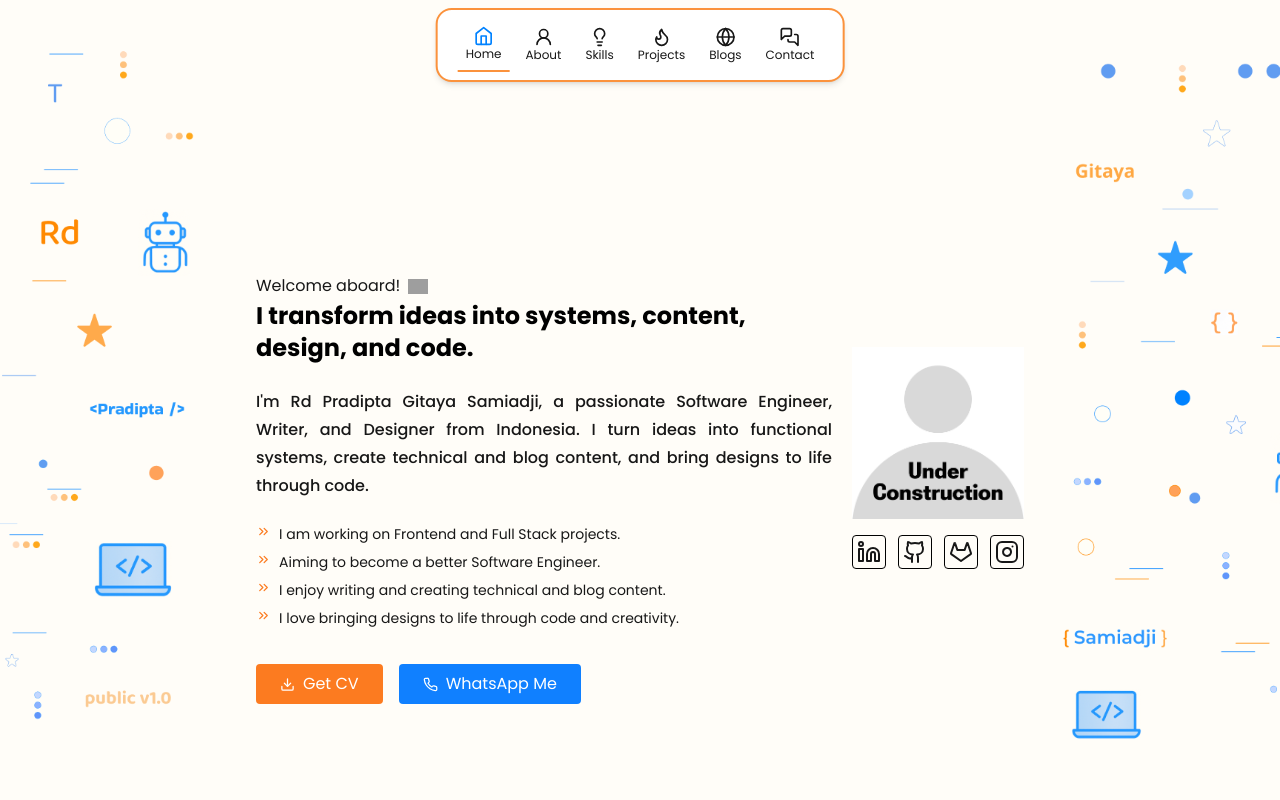
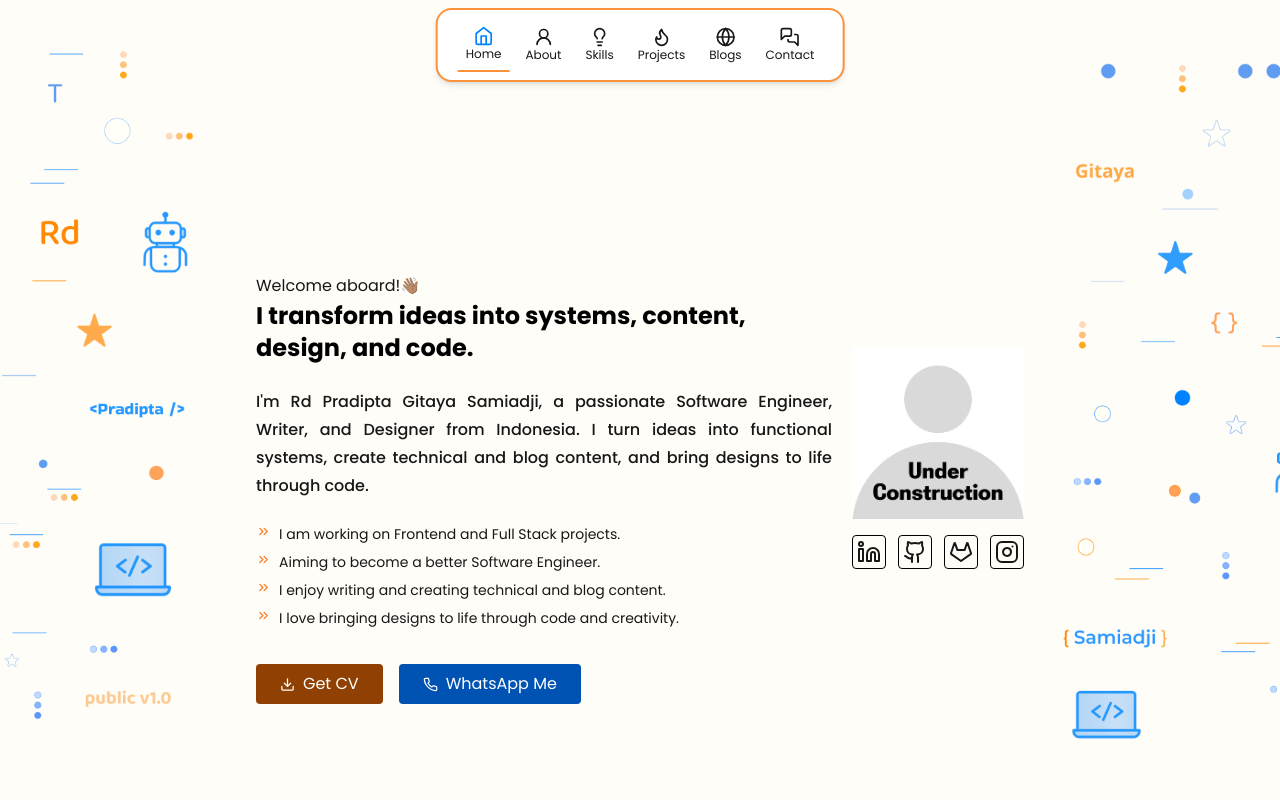
Before and after one commit to Diptags/pradipta-personal-page, a Next.js app: page / in a window 1280 px wide. Shown: the top 800 px of the page. Built offline with nearby package versions, Linux system fonts and the light colour scheme; grey boxes are pictures that could not be loaded.

Commit message:
Improve Lighthouse

```diff
--- a/components/ui/HomeContent.jsx
+++ b/components/ui/HomeContent.jsx
@@ -42,13 +42,7 @@ const SocialIcons = ({ socials }) => (
 const GreetingSection = ({ greeting, tagline, intro }) => (
   <div className="flex-1">
     <span className="leading-7 flex items-center gap-2 font-light">
-      {greeting}
-      <Image
-        src="https://user-images.githubusercontent.com/18350557/176309783-0785949b-9127-417c-8b55-ab5a4333674e.gif"
-        width={20}
-        height={20}
-        alt="Waving Hand"
-      />
+      {greeting}👋🏽
     </span>
     <h1 className="text-black text-2xl font-poppins-bold">{tagline}</h1>
     <p className="font-poppins-medium text-justify my-6 leading-7 font-light">
--- a/constants/colors.js
+++ b/constants/colors.js
@@ -1,11 +1,12 @@
 // Main Color Palette
 export const blue_1 = "#C3D7FF";
 export const blue_2 = "#8BB1FF";
-export const blue_3 = "#1080FF";
+export const blue_3 = "#0053B3";
 export const orange_1 = "#FFDABA";
 export const orange_2 = "#FEC17B";
 export const orange_3 = "#FC7B20";
 export const offwhite = "#D0DFFF";
+export const brown_1 = "#914003";
 
 // Additional Colors
 export const light_1 = "#f8f8f8";
--- a/styles/globals.css
+++ b/styles/globals.css
@@ -79,16 +79,16 @@
   }
 
   .resume_btn {
-    @apply flex items-center gap-2 bg-orange_3 text-white rounded py-2 px-6 transition cursor-pointer active:scale-90 hover:bg-blue_3;
+    @apply flex items-center gap-2 bg-brown_1 text-white rounded py-2 px-6 transition cursor-pointer active:scale-90 hover:bg-blue_3;
   }
 
   .whatsapp_me_btn {
-    @apply flex items-center gap-2 bg-blue_3 text-white rounded py-2 px-6 transition cursor-pointer active:scale-90 hover:bg-orange_3;
+    @apply flex items-center gap-2 bg-blue_3 text-white rounded py-2 px-6 transition cursor-pointer active:scale-90 hover:bg-brown_1;
   }
 
   /* About Page */
   .btn_link {
-    @apply flex gap-2 items-center rounded bg-orange_3 text-white px-4 py-2 transition duration-200 hover:scale-95;
+    @apply flex gap-2 items-center rounded bg-brown_1 text-white px-4 py-2 transition duration-200 hover:scale-95;
   }
 
   .btn_linkedin {
@@ -112,7 +112,7 @@
   }
 
   .send_btn {
-    @apply bg-blue_3 text-white rounded w-full px-4 py-2 flex justify-center items-center gap-2 transition duration-500 active:scale-95 hover:bg-orange_3;
+    @apply bg-blue_3 text-white rounded w-full px-4 py-2 flex justify-center items-center gap-2 transition duration-500 active:scale-95 hover:bg-brown_1;
   }
 
   .alternative_contact {
--- a/tailwind.config.js
+++ b/tailwind.config.js
@@ -1,4 +1,4 @@
-const { blue_1, blue_2, blue_3, orange_1, orange_2, orange_3, offwhite, light_1, light_2, light_3, dark_1, dark_2, dark_3 } = require('./constants/colors');
+const { blue_1, blue_2, blue_3, orange_1, orange_2, orange_3, brown_1, offwhite, light_1, light_2, light_3, dark_1, dark_2, dark_3 } = require('./constants/colors');
 
 /** @type {import('tailwindcss').Config} */
 module.exports = {
@@ -22,6 +22,7 @@ module.exports = {
         orange_1,
         orange_2,
         orange_3,
+        brown_1,
         offwhite,
         light_1,
         light_2,
```
